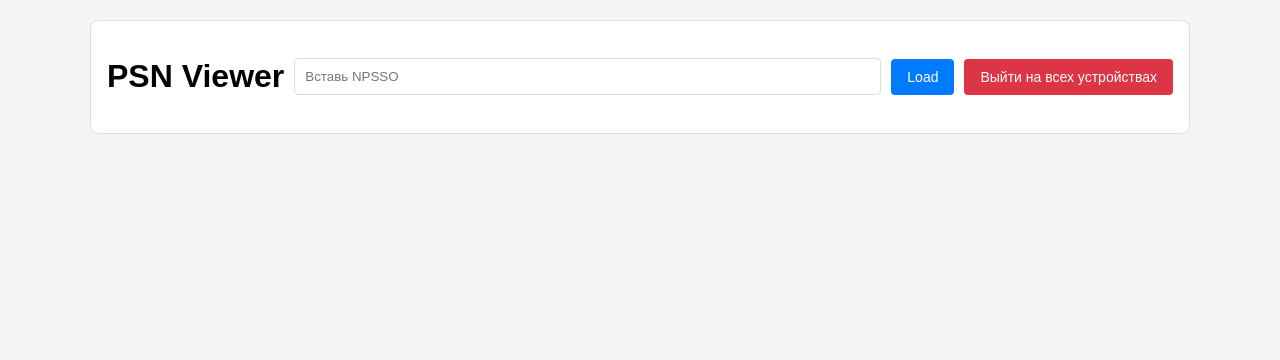
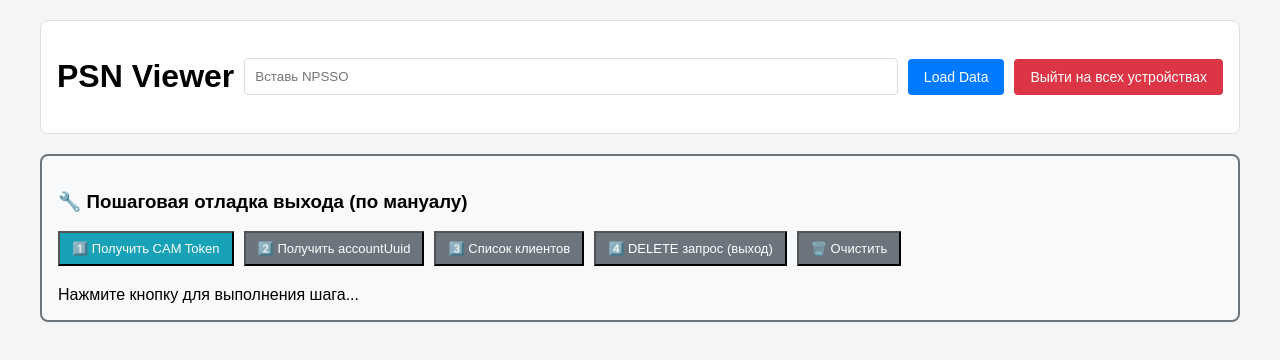
Before and after one commit to blacker23/psn-viewer, a website: page public/index.html in a window 1280 px wide. Drawn offline with Linux system fonts and the light colour scheme.

Commit message:
Update index.html

```diff
--- a/public/index.html
+++ b/public/index.html
@@ -3,11 +3,11 @@
 <head>
   <meta charset="UTF-8" />
   <meta name="viewport" content="width=device-width, initial-scale=1.0" />
-  <title>PSN Viewer</title>
+  <title>PSN Viewer + Отладка выхода</title>
   <style>
     body {
       font-family: Arial, sans-serif;
-      max-width: 1100px;
+      max-width: 1200px;
       margin: 0 auto;
       padding: 20px;
       background: #f5f5f5;
@@ -24,6 +24,7 @@
       gap: 10px;
       align-items: center;
       flex-wrap: wrap;
+      margin-bottom: 20px;
     }
     .topbar input {
       flex: 1;
@@ -39,21 +40,42 @@
       cursor: pointer;
       font-size: 14px;
     }
-    #load {
-      background: #007bff;
+    #load { background: #007bff; color: white; }
+    #logoutAll { background: #dc3545; color: white; }
+
+    .debug-panel {
+      background: #f8f9fa;
+      border: 2px solid #6c757d;
+      margin-top: 20px;
+    }
+    .debug-buttons {
+      display: flex;
+      gap: 10px;
+      flex-wrap: wrap;
+      margin-bottom: 20px;
+    }
+    .debug-btn {
+      background: #6c757d;
       color: white;
+      padding: 8px 12px;
+      font-size: 13px;
     }
-    #logoutAll {
-      background: #dc3545;
-      color: white;
+    .debug-btn.step1 { background: #17a2b8; } // CAM token
+    .debug-btn.step2 { background: #28a745; } // UUID
+    .debug-btn.step3 { background: #ffc107; color: black; } // Клиенты
+    .debug-btn.step4 { background: #dc3545; } // DELETE
+    .debug-output {
+      background: #272822;
+      color: #f8f8f2;
+      padding: 15px;
+      border-radius: 4px;
+      font-family: monospace;
+      white-space: pre-wrap;
+      max-height: 400px;
+      overflow: auto;
     }
-    .topbar button:hover {
-      opacity: 0.9;
-    }
-    .topbar button:disabled {
-      opacity: 0.5;
-      cursor: not-allowed;
-    }
+    .success { color: #28a745; font-weight: bold; }
+    .error { color: #dc3545; font-weight: bold; }
     .row {
       display: flex;
       gap: 12px;
@@ -67,9 +89,7 @@
       gap: 16px;
     }
     @media (max-width: 900px) {
-      .grid {
-        grid-template-columns: 1fr;
-      }
+      .grid { grid-template-columns: 1fr; }
     }
   </style>
 </head>
@@ -77,8 +97,23 @@
   <div class="card topbar">
     <h1>PSN Viewer</h1>
     <input id="npsso" placeholder="Вставь NPSSO" />
-    <button id="load">Load</button>
+    <button id="load">Load Data</button>
     <button id="logoutAll">Выйти на всех устройствах</button>
+  </div>
+
+  <!-- ПАНЕЛЬ ПОШАГОВОЙ ОТЛАДКИ -->
+  <div class="card debug-panel">
+    <h3>🔧 Пошаговая отладка выхода (по мануалу)</h3>
+    <div class="debug-buttons">
+      <button class="debug-btn step1" id="step1Btn">1️⃣ Получить CAM Token</button>
+      <button class="debug-btn step2" id="step2Btn">2️⃣ Получить accountUuid</button>
+      <button class="debug-btn step3" id="step3Btn">3️⃣ Список клиентов</button>
+      <button class="debug-btn step4" id="step4Btn">4️⃣ DELETE запрос (выход)</button>
+      <button class="debug-btn" id="clearDebugBtn">🗑️ Очистить</button>
+    </div>
+    <div id="debugOutput" class="debug-output">
+      Нажмите кнопку для выполнения шага...
+    </div>
   </div>
 
   <div id="content"></div>
```
